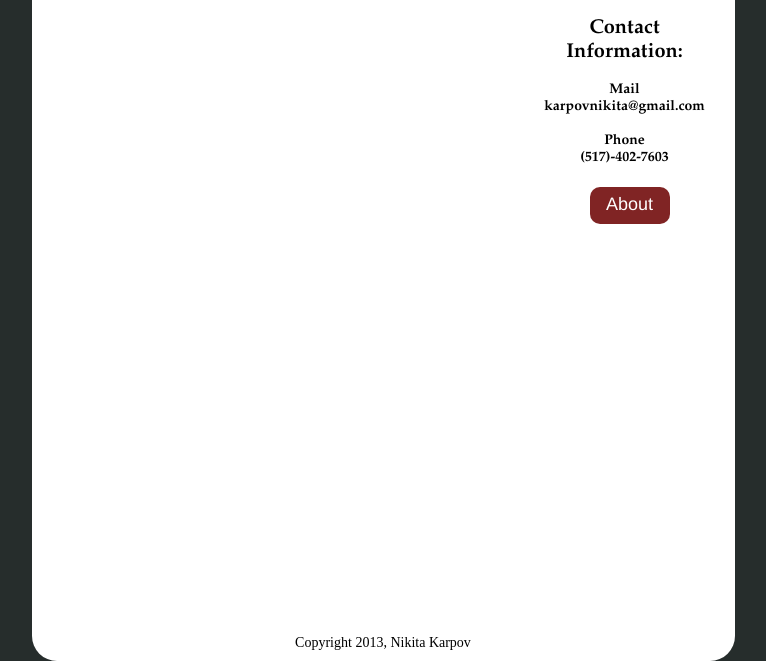
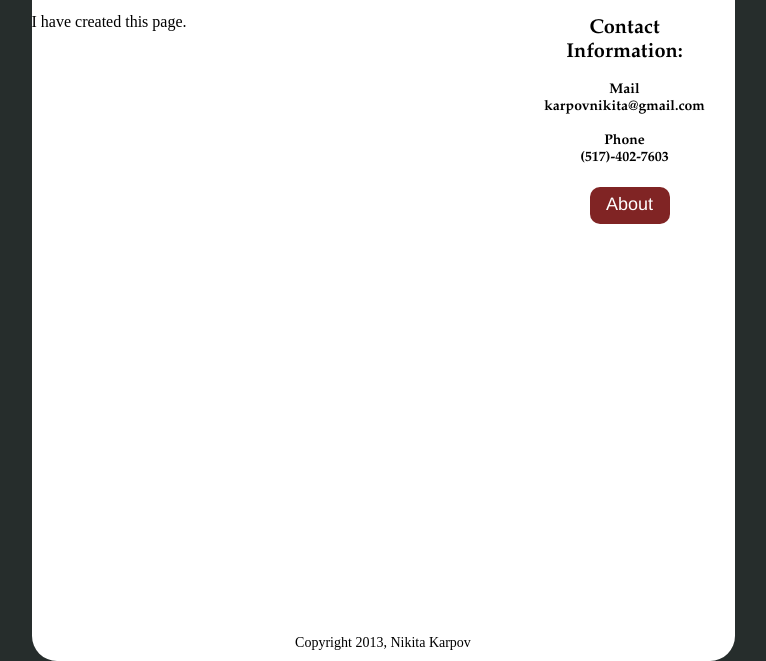
Before and after one commit to Karpovni/portfolio, a plain HTML site: page education.html in a window 1280 px wide. Shown: the part 196-857 px from the top of the page, without its empty margins (257-1023 px from the left). Drawn offline with Linux system fonts and the light colour scheme.

Commit message:
test
search test

```diff
--- a/education.html
+++ b/education.html
@@ -39,7 +39,7 @@
 <br>Mail<br>karpovnikita@gmail.com<br><br>Phone<br>(517)-402-7603
             </div>
             <div id="about"><a href="about.html" class="navig-link">About</a></div>
-
+            <p>I have created this page.</p>
 
         </div>
 		<div id="footer"> <p>Copyright 2013, Nikita Karpov</p></div>
```
Also changed, not shown: 1 other file.
